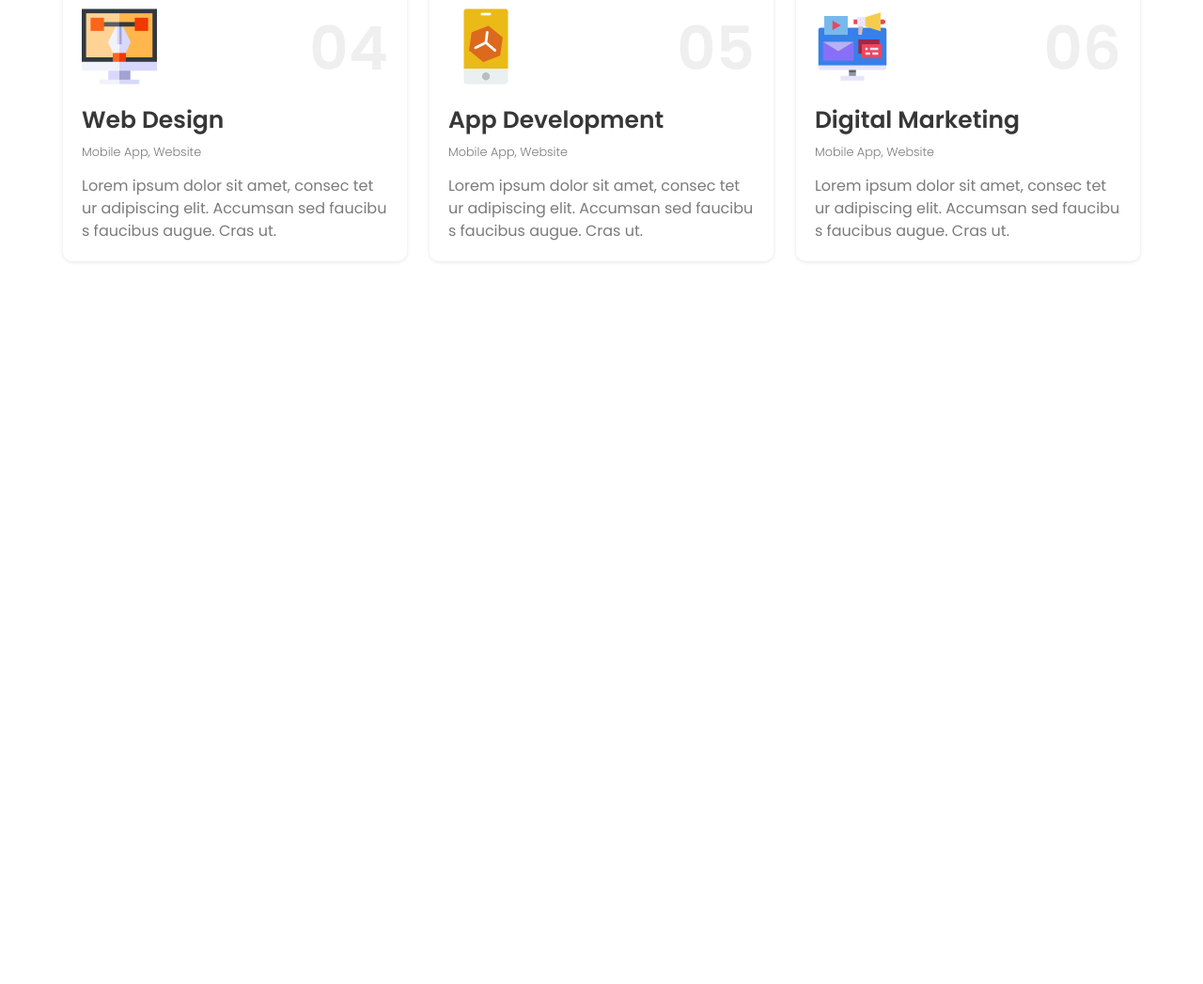
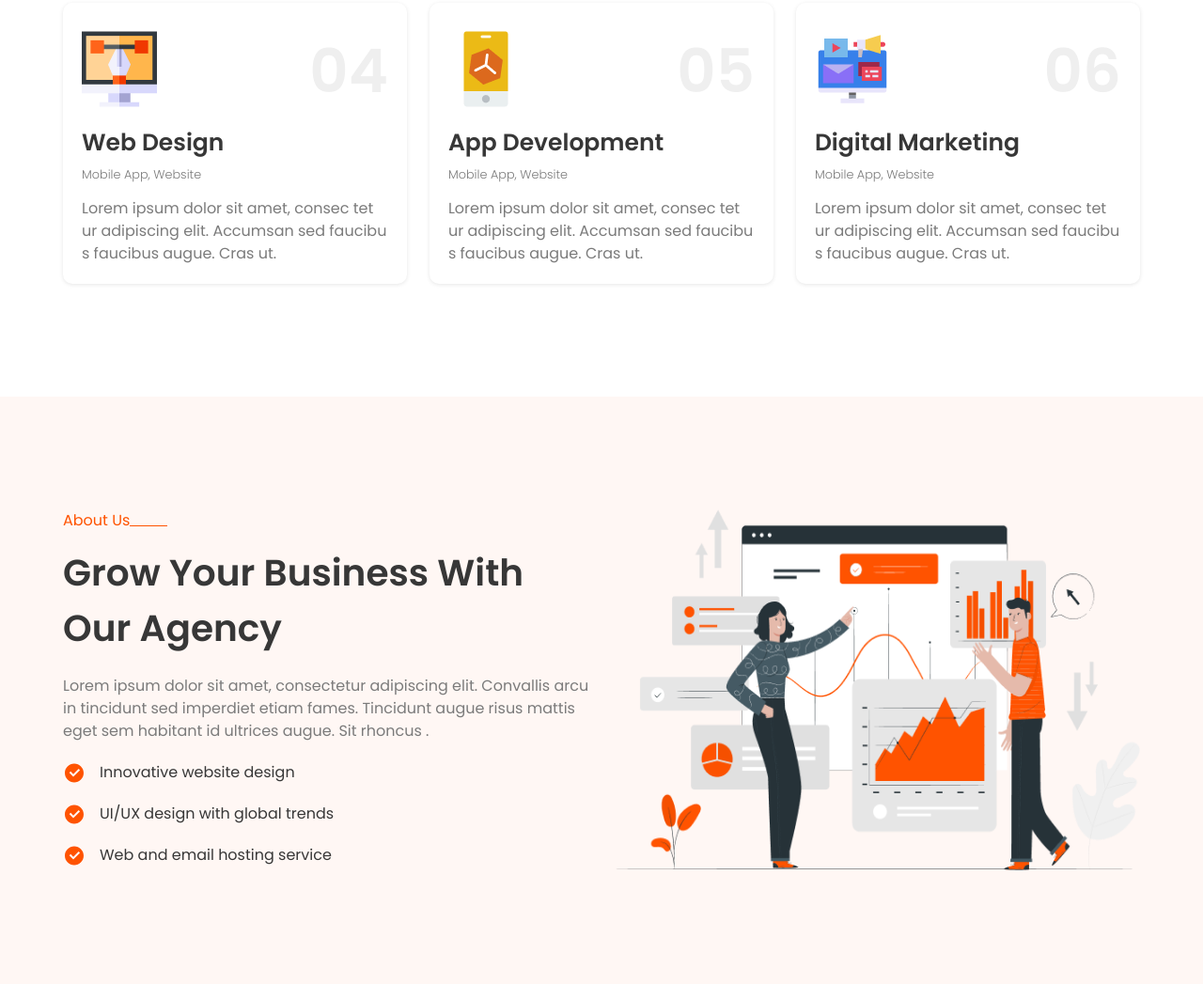
Before and after one commit to anuragbishnoi512/Digiency, a plain HTML site: page assets/index.html in a window 1280 px wide. Shown: the part 1308-2355 px from the top of the page at 94% size. Before the commit the page ends 1706 px from the top, so only its background shows below. Drawn offline with nearby package versions, Linux system fonts and the light colour scheme.

Commit message:
section-3 done

```diff
--- a/assets/css/style.css
+++ b/assets/css/style.css
@@ -270,6 +270,26 @@
     padding-bottom: 15px;
 }
 
+.mt-24 {
+    margin-top: 24px;
+}
+
+.mb-6 {
+    margin-bottom: 6px;
+}
+
+.pt-120 {
+    padding-top: 120px;
+}
+
+.mt-15 {
+    margin-top: 15px;
+}
+
+.mt-20 {
+    margin-top: 20px;
+}
+
 .box {
     border-radius: 10px;
     padding: 30px 20px 20px 20px;
@@ -279,3 +299,54 @@
 .box:hover {
     box-shadow: 0px 0px 14px 13px rgba(0, 0, 0, 0.1);
 }
+
+.about-font-1 {
+    font-family: "Poppins", sans-serif;
+    font-size: 16px;
+    font-weight: 400;
+    line-height: 24px;
+    color: #FF5300;
+}
+
+.bg-color-2 {
+    background-color: #FFF7F4;
+}
+
+.grow-txt {
+    font-family: "Poppins", sans-serif;
+    font-size: 39.06px;
+    font-weight: 600;
+    line-height: 58.59px;
+    color: #373737;
+}
+
+.lorem-font-2 {
+    font-family: "Poppins", sans-serif;
+    font-size: 16px;
+    font-weight: 400;
+    line-height: 24px;
+    color: #7B7B7B;
+}
+
+.check-line {}
+
+.check-line-font {
+    font-family: "Poppins", sans-serif;
+    font-size: 16px;
+    font-weight: 400;
+    line-height: 24px;
+    color: #373737;
+}
+
+.gap-15 {
+    gap: 15px;
+}
+
+.mt-20 {
+    margin-top: 20px;
+}
+
+.my-15 {
+    margin-top: 15px;
+    margin-bottom: 15px;
+}
--- a/assets/index.html
+++ b/assets/index.html
@@ -83,7 +83,8 @@
                         </div>
                         <h2 class="design-font pt-15">UX Design</h2>
                         <p class="para-font-1 pt-5">Mobile App, Website</p>
-                        <p class="para-font-2">Lorem ipsum dolor sit amet, consec tet ur adipiscing elit. Accumsan sed faucibu s faucibus
+                        <p class="para-font-2">Lorem ipsum dolor sit amet, consec tet ur adipiscing elit. Accumsan sed
+                            faucibu s faucibus
                             augue. Cras ut.</p>
                     </div>
                 </div>
@@ -95,7 +96,8 @@
                         </div>
                         <h2 class="design-font pt-15">Game Design</h2>
                         <p class="para-font-1 pt-5">Mobile App, Website</p>
-                        <p class="para-font-2">Lorem ipsum dolor sit amet, consec tet ur adipiscing elit. Accumsan sed faucibu s faucibus
+                        <p class="para-font-2">Lorem ipsum dolor sit amet, consec tet ur adipiscing elit. Accumsan sed
+                            faucibu s faucibus
                             augue. Cras ut.</p>
                     </div>
                 </div>
@@ -107,11 +109,12 @@
                         </div>
                         <h2 class="design-font pt-15">Graphic Design</h2>
                         <p class="para-font-1 pt-5">Mobile App, Website</p>
-                        <p class="para-font-2">Lorem ipsum dolor sit amet, consec tet ur adipiscing elit. Accumsan sed faucibu s faucibus
+                        <p class="para-font-2">Lorem ipsum dolor sit amet, consec tet ur adipiscing elit. Accumsan sed
+                            faucibu s faucibus
                             augue. Cras ut.</p>
                     </div>
                 </div>
-                <div class="col-4">
+                <div class="col-4 mt-24">
                     <div class="box">
                         <div class="d-flex align-items-center justify-content-space-btw">
                             <div><img src="./images/web-design.png" alt="image"></div>
@@ -119,11 +122,12 @@
                         </div>
                         <h2 class="design-font pt-15">Web Design</h2>
                         <p class="para-font-1 pt-5">Mobile App, Website</p>
-                        <p class="para-font-2">Lorem ipsum dolor sit amet, consec tet ur adipiscing elit. Accumsan sed faucibu s faucibus
+                        <p class="para-font-2">Lorem ipsum dolor sit amet, consec tet ur adipiscing elit. Accumsan sed
+                            faucibu s faucibus
                             augue. Cras ut.</p>
                     </div>
                 </div>
-                <div class="col-4">
+                <div class="col-4 mt-24">
                     <div class="box">
                         <div class="d-flex align-items-center justify-content-space-btw">
                             <div><img src="./images/mobile-development.png" alt="image"></div>
@@ -131,11 +135,12 @@
                         </div>
                         <h2 class="design-font pt-15">App Development</h2>
                         <p class="para-font-1 pt-5">Mobile App, Website</p>
-                        <p class="para-font-2">Lorem ipsum dolor sit amet, consec tet ur adipiscing elit. Accumsan sed faucibu s faucibus
+                        <p class="para-font-2">Lorem ipsum dolor sit amet, consec tet ur adipiscing elit. Accumsan sed
+                            faucibu s faucibus
                             augue. Cras ut.</p>
                     </div>
                 </div>
-                <div class="col-4">
+                <div class="col-4 mt-24">
                     <div class="box">
                         <div class="d-flex align-items-center justify-content-space-btw">
                             <div><img src="./images/digital-marketing.png" alt="image"></div>
@@ -143,9 +148,86 @@
                         </div>
                         <h2 class="design-font pt-15">Digital Marketing</h2>
                         <p class="para-font-1 pt-5">Mobile App, Website</p>
-                        <p class="para-font-2">Lorem ipsum dolor sit amet, consec tet ur adipiscing elit. Accumsan sed faucibu s faucibus
+                        <p class="para-font-2">Lorem ipsum dolor sit amet, consec tet ur adipiscing elit. Accumsan sed
+                            faucibu s faucibus
                             augue. Cras ut.</p>
                     </div>
+                </div>
+            </div>
+        </div>
+    </section>
+    <section class="section-3 bg-color-2">
+        <div class="container">
+            <div class="row pt-120">
+                <div class="col-6">
+                    <div class="d-flex">
+                        <h4 class="about-font-1">About Us</h4>
+                        <div class="bottom-line mb-6"></div>
+                    </div>
+                    <h2 class="grow-txt mt-15">Grow Your Business With
+                        Our Agency</h2>
+                    <p class="lorem-font-2 mt-20">Lorem ipsum dolor sit amet, consectetur adipiscing elit. Convallis
+                        arcu in tincidunt sed imperdiet etiam fames.
+                        Tincidunt augue risus mattis eget sem habitant id ultrices augue. Sit rhoncus .</p>
+                    <div class="mt-20">
+                        <div class="check-line d-flex gap-15">
+                            <span>
+                                <svg width="24" height="25" viewBox="0 0 24 25" fill="none"
+                                    xmlns="http://www.w3.org/2000/svg">
+                                    <g clip-path="url(#clip0_49559_1737)">
+                                        <path
+                                            d="M12 22.5C6.477 22.5 2 18.023 2 12.5C2 6.977 6.477 2.5 12 2.5C17.523 2.5 22 6.977 22 12.5C22 18.023 17.523 22.5 12 22.5ZM11.003 16.5L18.073 9.429L16.659 8.015L11.003 13.672L8.174 10.843L6.76 12.257L11.003 16.5Z"
+                                            fill="#FF5300" />
+                                    </g>
+                                    <defs>
+                                        <clipPath id="clip0_49559_1737">
+                                            <rect width="24" height="24" fill="white" transform="translate(0 0.5)" />
+                                        </clipPath>
+                                    </defs>
+                                </svg>
+                            </span>
+                            <h2 class="check-line-font">Innovative website design</h2>
+                        </div>
+                        <div class="check-line d-flex gap-15 my-15">
+                            <span>
+                                <svg width="24" height="25" viewBox="0 0 24 25" fill="none"
+                                    xmlns="http://www.w3.org/2000/svg">
+                                    <g clip-path="url(#clip0_49559_1737)">
+                                        <path
+                                            d="M12 22.5C6.477 22.5 2 18.023 2 12.5C2 6.977 6.477 2.5 12 2.5C17.523 2.5 22 6.977 22 12.5C22 18.023 17.523 22.5 12 22.5ZM11.003 16.5L18.073 9.429L16.659 8.015L11.003 13.672L8.174 10.843L6.76 12.257L11.003 16.5Z"
+                                            fill="#FF5300" />
+                                    </g>
+                                    <defs>
+                                        <clipPath id="clip0_49559_1737">
+                                            <rect width="24" height="24" fill="white" transform="translate(0 0.5)" />
+                                        </clipPath>
+                                    </defs>
+                                </svg>
+                            </span>
+                            <h2 class="check-line-font">UI/UX design with global trends</h2>
+                        </div>
+                        <div class="check-line d-flex gap-15">
+                            <span>
+                                <svg width="24" height="25" viewBox="0 0 24 25" fill="none"
+                                    xmlns="http://www.w3.org/2000/svg">
+                                    <g clip-path="url(#clip0_49559_1737)">
+                                        <path
+                                            d="M12 22.5C6.477 22.5 2 18.023 2 12.5C2 6.977 6.477 2.5 12 2.5C17.523 2.5 22 6.977 22 12.5C22 18.023 17.523 22.5 12 22.5ZM11.003 16.5L18.073 9.429L16.659 8.015L11.003 13.672L8.174 10.843L6.76 12.257L11.003 16.5Z"
+                                            fill="#FF5300" />
+                                    </g>
+                                    <defs>
+                                        <clipPath id="clip0_49559_1737">
+                                            <rect width="24" height="24" fill="white" transform="translate(0 0.5)" />
+                                        </clipPath>
+                                    </defs>
+                                </svg>
+                            </span>
+                            <h2 class="check-line-font">Web and email hosting service</h2>
+                        </div>
+                    </div>
+                </div>
+                <div class="col-6 d-flex justify-content-center">
+                    <img src="./images/statics.png" alt="image" class="w-100">
                 </div>
             </div>
         </div>
```
Also changed, not shown: assets/images/statics.png (added).
